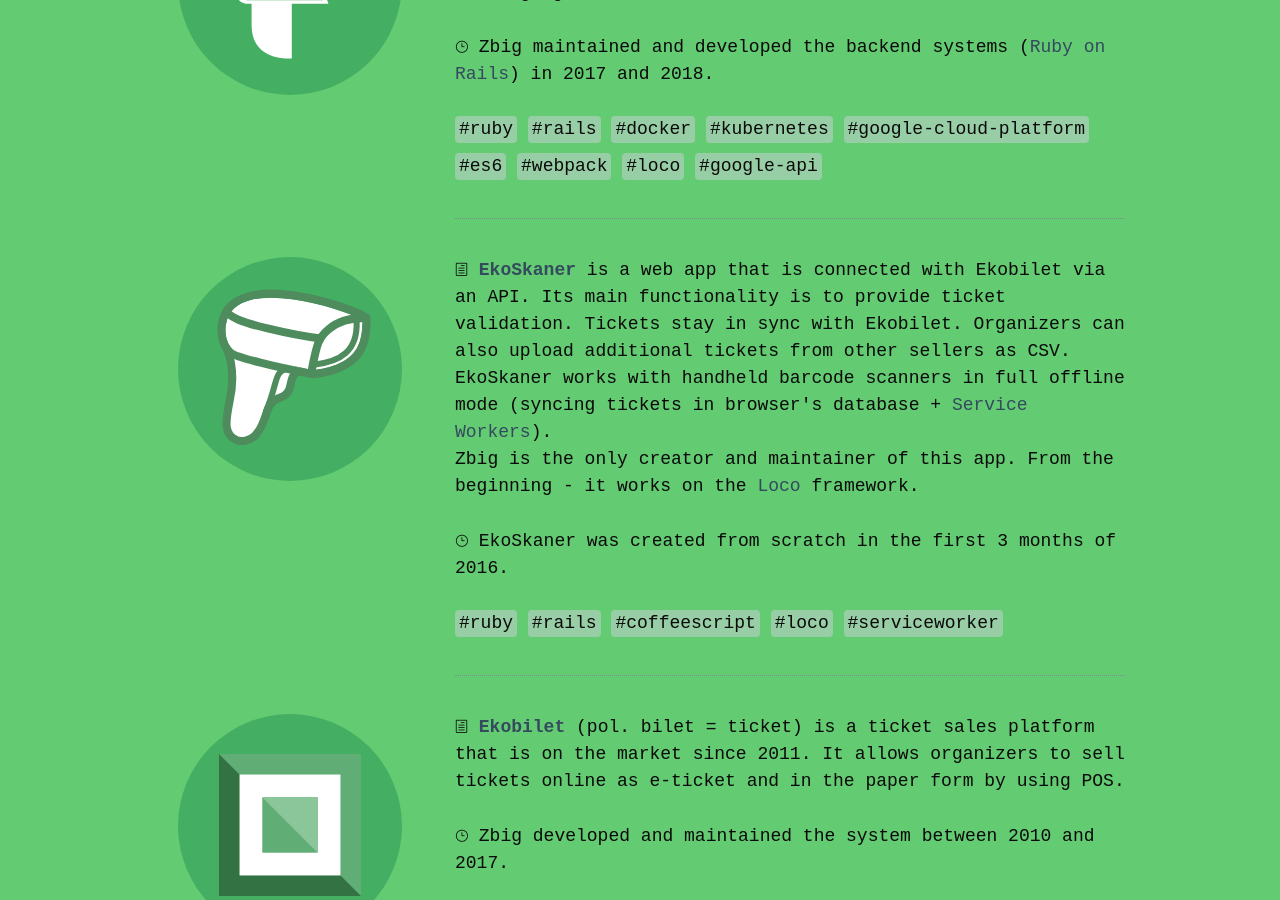
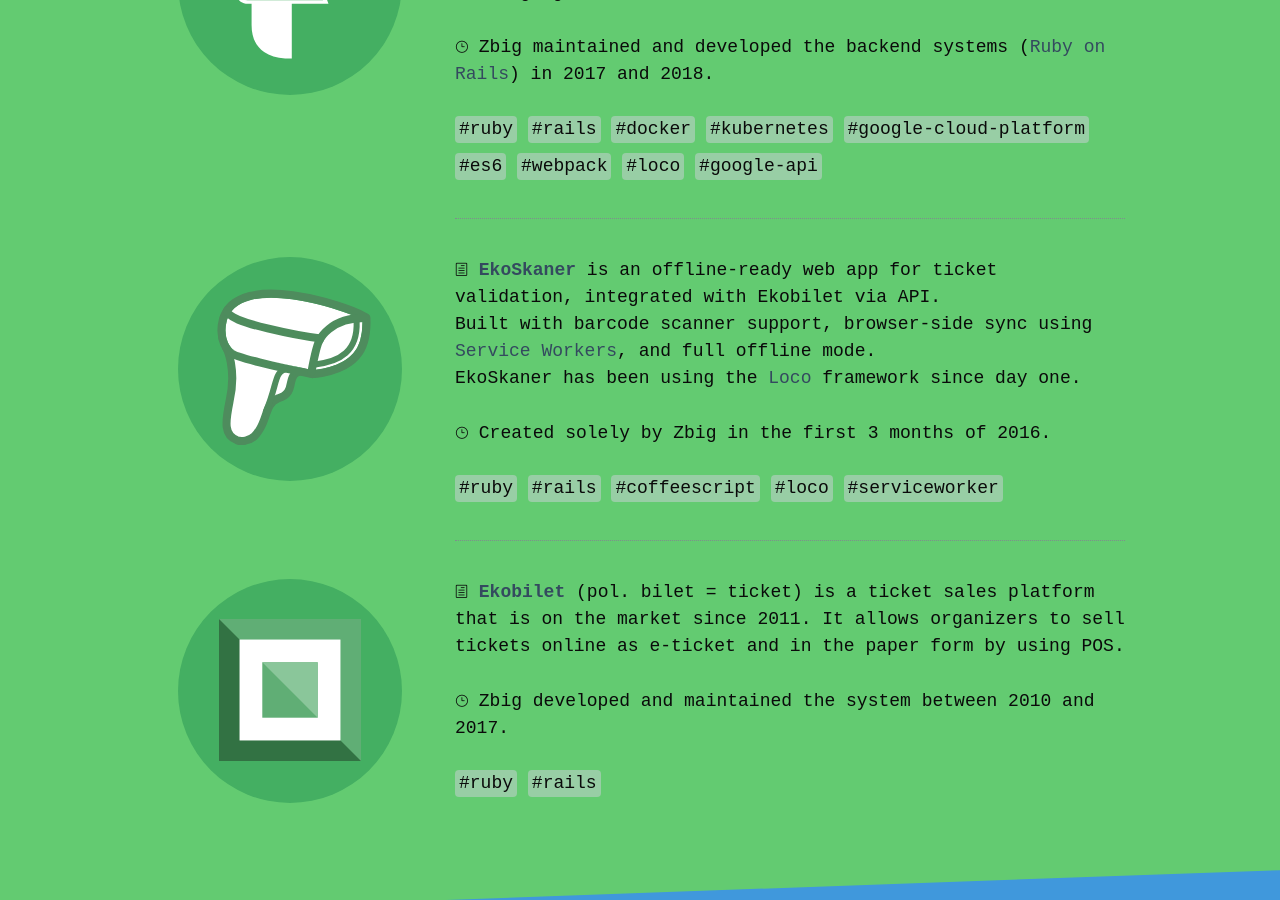
Before and after one commit to artofcodelabs/artofcodelabs.github.io, a Jekyll site: the page built from index.html, in a window 1280 px wide and 900 px high, scrolled down 1875 px. Built offline with Jekyll 4.4.1, drawn with Linux system fonts in a browser that asks for light colours; some web fonts are replaced.

Commit message:
EkoSkaner

```diff
--- a/_includes/index/third_page.html
+++ b/_includes/index/third_page.html
@@ -6,7 +6,6 @@
           <h2 class='align-center'>Some Works</h2>
         </div>
       </div>
-
 
       <div class="row align-center">
         <div class="columns large-3 medium-5 small-11">
@@ -51,14 +50,14 @@
 
           <div class="columns large-7 medium-7 small-11">
             <p class='align-left'>
-              <span aria-hidden="true" class="icon icon_document_alt"></span>&nbsp;<a href='https://skaner.ekobilet.pl' target="_blank" rel="noopener noreferrer" class='alt'><b>EkoSkaner</b></a> is a web app that is connected with Ekobilet via an API.
-              Its main functionality is to provide ticket validation. Tickets stay in sync with Ekobilet.
-              Organizers can also upload additional tickets from other sellers as CSV.<br>
-              EkoSkaner works with handheld barcode scanners in full offline mode (syncing tickets in browser's database + <a href='https://developer.mozilla.org/en-US/docs/Web/API/Service_Worker_API/Using_Service_Workers' target="_blank" rel="noopener noreferrer" class='alt'>Service Workers</a>).<br>
-              Zbig is the only creator and maintainer of this app. From the beginning - it works on the <a href='https://github.com/locoframework' target="_blank" rel="noopener noreferrer" class='alt'>Loco</a> framework.
+              <span aria-hidden="true" class="icon icon_document_alt"></span>&nbsp;<a href='https://skaner.ekobilet.pl' target="_blank" rel="noopener noreferrer" class='alt'><b>EkoSkaner</b></a>
+              is an offline-ready web app for ticket validation, integrated with Ekobilet via API.<br>
+              Built with barcode scanner support, browser-side sync using <a href='https://developer.mozilla.org/en-US/docs/Web/API/Service_Worker_API/Using_Service_Workers' target="_blank" rel="noopener noreferrer" class='alt'>Service Workers</a>,
+              and full offline mode.<br>
+              EkoSkaner has been using the <a href='https://github.com/locoframework' target="_blank" rel="noopener noreferrer" class='alt'>Loco</a> framework since day one.
             </p>
             <p class='align-left'>
-              <span aria-hidden="true" class="icon icon_clock_alt"></span>&nbsp;EkoSkaner was created from scratch in the first 3 months of 2016.
+              <span aria-hidden="true" class="icon icon_clock_alt"></span>&nbsp;Created solely by Zbig in the first 3 months of 2016.
             </p>
             <p class='align-left'>
               <span class='tag'>#ruby</span>
```
